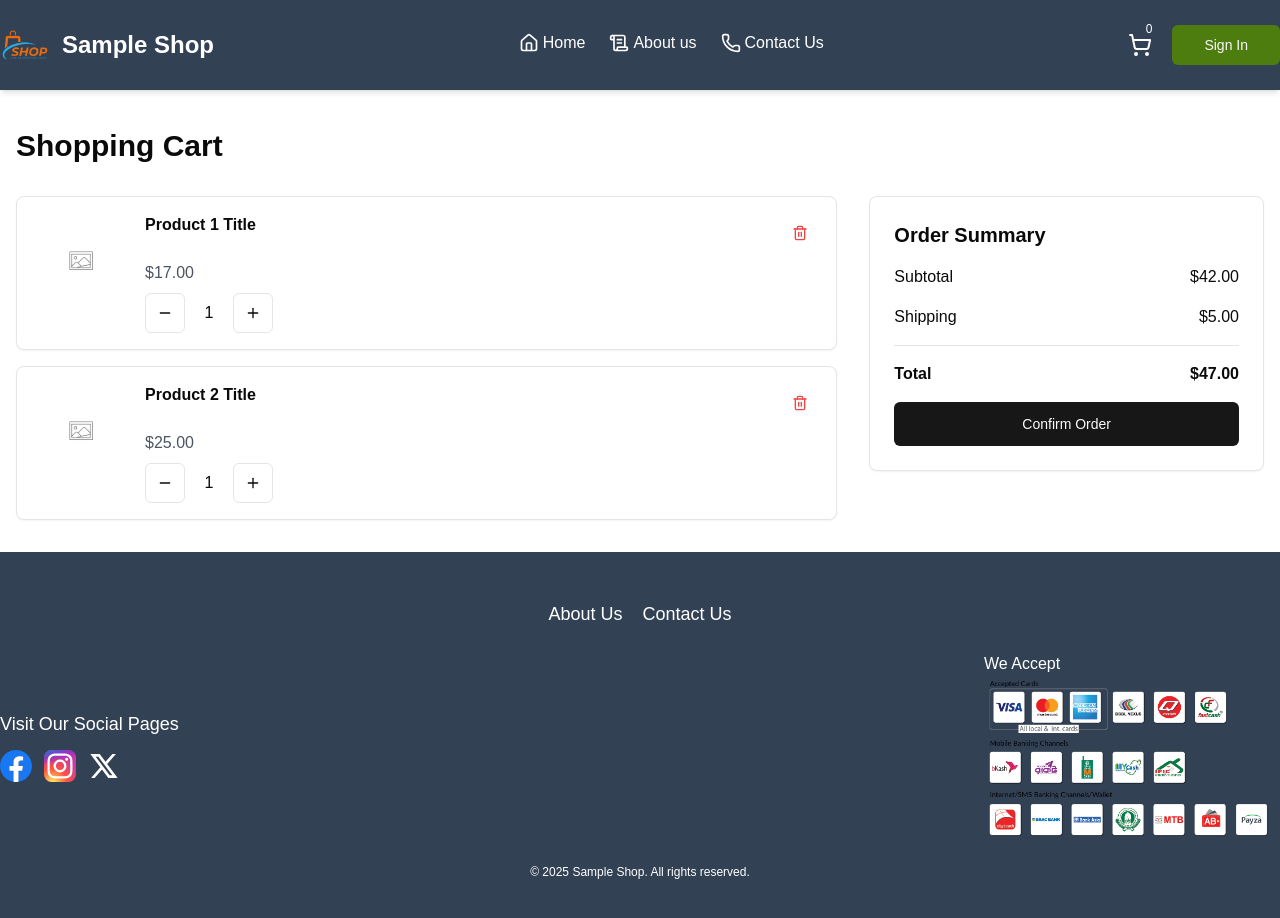
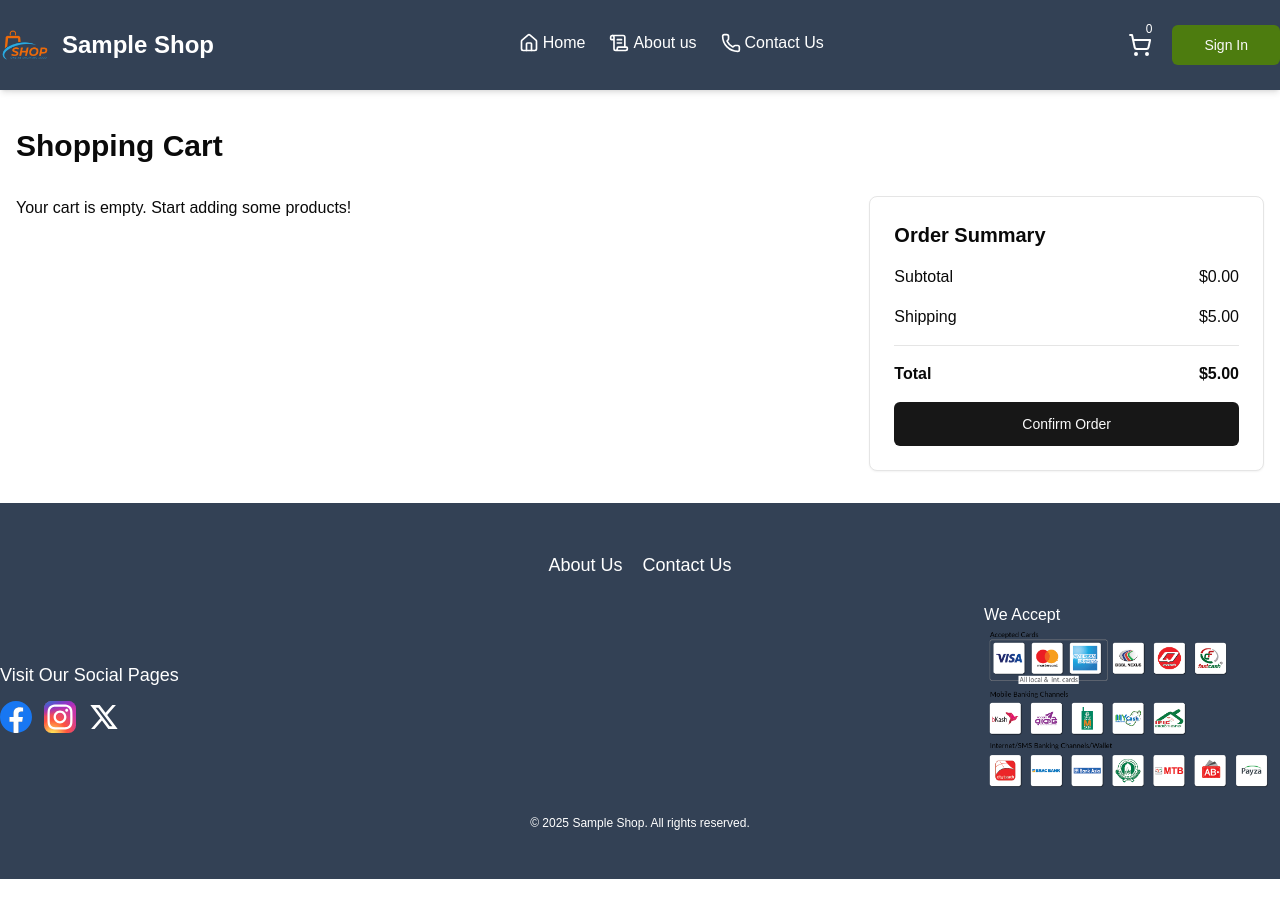
Before and after one commit to rafsun-riad/sample-shop, a Next.js app: page /cart in a window 1280 px wide. Shown: the top 918 px of the page. After the commit the page ends 879 px from the top, so only its background shows below. Built offline with nearby package versions, Linux system fonts and the light colour scheme.

Commit message:
added product edit delete and cart functionality

```diff
--- /dev/null
+++ b/app/_components/AddToCartButton.tsx
@@ -0,0 +1,15 @@
+"use client";
+
+import { Button } from "@/components/ui/button";
+import { useCartStore } from "@/store";
+
+function AddToCartButton({ product }) {
+  const addToCart = useCartStore((state) => state.addToCart);
+  return (
+    <Button size="lg" onClick={() => addToCart({ ...product, quantity: 1 })}>
+      Add To Cart
+    </Button>
+  );
+}
+
+export default AddToCartButton;
--- /dev/null
+++ b/app/_components/DeleteButton.tsx
@@ -0,0 +1,21 @@
+"use client";
+
+import { Button } from "@/components/ui/button";
+import { deleteProduct } from "../_service/apiService";
+import { useRouter } from "next/navigation";
+
+function DeleteButton({ id }) {
+  const router = useRouter();
+  async function handleDelete() {
+    const message = await deleteProduct(id);
+    alert(message);
+    router.push("/");
+  }
+  return (
+    <Button variant="destructive" size="lg" onClick={handleDelete}>
+      Delete Product
+    </Button>
+  );
+}
+
+export default DeleteButton;
--- a/app/_components/header.tsx
+++ b/app/_components/header.tsx
@@ -10,10 +10,11 @@ import {
 import { cn } from "@/lib/utils";
 import Image from "next/image";
 import Link from "next/link";
-import { useUserStore } from "@/store";
+import { useCartStore, useUserStore } from "@/store";
 
 function Header() {
   const { user } = useUserStore((state) => state);
+  const cart = useCartStore((state) => state.cart);
   return (
     <div className=" bg-slate-700 min-w-full py-5 fixed top-0 z-50 shadow-md">
       <div className="flex items-center container mx-auto justify-between">
@@ -59,7 +60,9 @@ function Header() {
           <div>
             <Link href="/cart" className="flex items-center gap-1 relative">
               <ShoppingCart />
-              <span className=" absolute -top-3 right-0 text-xs">0</span>
+              <span className=" absolute -top-3 right-0 text-xs">
+                {cart.length}
+              </span>
             </Link>
           </div>
           <div>
--- a/app/_service/apiService.ts
+++ b/app/_service/apiService.ts
@@ -39,7 +39,6 @@ export async function getProduct(id) {
 }
 
 export async function createProduct(data) {
-  console.log(data);
   try {
     const response = await axios.post(`${BASE_URL}/api/product`, data, {
       headers: { "Content-Type": "application/json" },
@@ -49,3 +48,23 @@ export async function createProduct(data) {
     throw new Error(`Failed to create product: ${error.message}`);
   }
 }
+
+export async function updateProduct(id, data) {
+  try {
+    const response = await axios.put(`${BASE_URL}/api/product/${id}`, data, {
+      headers: { "Content-Type": "application/json" },
+    });
+    return response.data.product;
+  } catch (error) {
+    throw new Error(`Failed to update product: ${error.message}`);
+  }
+}
+
+export async function deleteProduct(id) {
+  try {
+    const response = await axios.delete(`${BASE_URL}/api/product/${id}`);
+    return response.data;
+  } catch (error) {
+    throw new Error(`Failed to delete product: ${error.message}`);
+  }
+}
--- a/app/cart/page.tsx
+++ b/app/cart/page.tsx
@@ -1,69 +1,58 @@
 "use client";
 
-import { useState } from "react";
 import Image from "next/image";
 import { Minus, Plus, Trash2 } from "lucide-react";
 import { Button } from "@/components/ui/button";
 import { Card, CardContent } from "@/components/ui/card";
 import { Separator } from "@/components/ui/separator";
-
-type CartItem = {
-  id: number;
-  name: string;
-  price: number;
-  quantity: number;
-  image: string;
-};
+import { useCartStore } from "@/store";
+import { useRouter } from "next/navigation";
 
 function CartPage() {
-  const [cartItems, setCartItems] = useState<CartItem[]>([
-    {
-      id: 1,
-      name: "Product 1 Title",
-      price: 17.0,
-      quantity: 1,
-      image: "/placeholder-image.jpg",
-    },
-    {
-      id: 2,
-      name: "Product 2 Title",
-      price: 25.0,
-      quantity: 1,
-      image: "/placeholder-image.jpg",
-    },
-  ]);
+  const router = useRouter();
+  const {
+    cart,
+    removeFromCart,
+    increaseQuantity,
+    decreaseQuantity,
+    clearCart,
+  } = useCartStore((state) => state);
 
-  const subtotal = cartItems.reduce(
+  const subtotal = cart.reduce(
     (total, item) => total + item.price * item.quantity,
     0
   );
   const shipping = 5.0;
   const total = subtotal + shipping;
 
-  const updateQuantity = (id: number, newQuantity: number) => {
-    if (newQuantity < 1) return;
-    setCartItems((items) =>
-      items.map((item) =>
-        item.id === id ? { ...item, quantity: newQuantity } : item
-      )
-    );
-  };
+  function removeItem(id) {
+    removeFromCart(id);
+  }
 
-  const removeItem = (id: number) => {
-    setCartItems((items) => items.filter((item) => item.id !== id));
-  };
+  function handleConfirmOrder() {
+    if (cart.length === 0) {
+      alert("No items in the cart to confirm order.");
+      return;
+    }
+    alert("Order confirmed! Your order will be processed shortly.");
+    clearCart();
+    router.push("/");
+  }
   return (
     <div className="container mx-auto px-4 py-8">
       <h1 className="text-3xl font-bold mb-8">Shopping Cart</h1>
 
       <div className="grid lg:grid-cols-3 gap-8">
         <div className="lg:col-span-2 space-y-4">
-          {cartItems.map((item) => (
+          {cart.length === 0 ? (
+            <p>Your cart is empty. Start adding some products!</p>
+          ) : (
+            cart.map((item) => (
               <Card key={item.id}>
                 <CardContent className="flex gap-4 p-4">
                   <div className="relative w-24 h-24">
                     <Image
-                    src={item.image}
+                      src={`/placeholder-image.jpg`}
                       alt={item.name}
                       fill
                       className="object-cover rounded"
@@ -89,7 +78,7 @@ function CartPage() {
                       <Button
                         variant="outline"
                         size="icon"
-                      onClick={() => updateQuantity(item.id, item.quantity - 1)}
+                        onClick={() => decreaseQuantity(item.id)}
                       >
                         <Minus className="h-4 w-4" />
                       </Button>
@@ -97,7 +86,7 @@ function CartPage() {
                       <Button
                         variant="outline"
                         size="icon"
-                      onClick={() => updateQuantity(item.id, item.quantity + 1)}
+                        onClick={() => increaseQuantity(item.id)}
                       >
                         <Plus className="h-4 w-4" />
                       </Button>
@@ -105,7 +94,8 @@ function CartPage() {
                   </div>
                 </CardContent>
               </Card>
-          ))}
+            ))
+          )}
         </div>
 
         <div>
@@ -131,7 +121,11 @@ function CartPage() {
                   <span>${total.toFixed(2)}</span>
                 </div>
 
-                <Button className="w-full" size="lg">
+                <Button
+                  className="w-full"
+                  size="lg"
+                  onClick={handleConfirmOrder}
+                >
                   Confirm Order
                 </Button>
               </div>
--- a/app/product/[id]/page.tsx
+++ b/app/product/[id]/page.tsx
@@ -3,10 +3,14 @@ import { Button } from "@/components/ui/button";
 import { Card, CardContent } from "@/components/ui/card";
 import { cn } from "@/lib/utils";
 import { getProduct } from "@/app/_service/apiService";
+import Link from "next/link";
+import DeleteButton from "@/app/_components/DeleteButton";
+import AddToCartButton from "@/app/_components/AddToCartButton";
 
 async function ProductDetails({ params }) {
   const { id } = await params;
   const product = await getProduct(id);
+
   return (
     <div className="container mx-auto px-4 py-8">
       <div className="grid md:grid-cols-2 gap-8">
@@ -34,13 +38,13 @@ async function ProductDetails({ params }) {
           </div>
 
           <p className="text-gray-600">{product.description}</p>
+          <AddToCartButton product={product} />
 
-          <Button
-            className={cn("w-full md:w-auto px-8 hover:bg-gray-700")}
-            size="lg"
-          >
-            ADD TO CART
+          <Button className={cn(" mx-3")} size="lg" asChild variant="outline">
+            <Link href={`/product/edit/${id}`}>Edit Product</Link>
           </Button>
+
+          <DeleteButton id={id} />
         </div>
       </div>
     </div>
--- /dev/null
+++ b/app/product/edit/[id]/page.tsx
@@ -0,0 +1,136 @@
+"use client";
+
+import { useState, useEffect } from "react";
+import { Button } from "@/components/ui/button";
+import { Input } from "@/components/ui/input";
+import { Textarea } from "@/components/ui/textarea";
+import { Label } from "@/components/ui/label";
+// import { useUserStore } from "@/store";
+import { useRouter, useParams } from "next/navigation";
+import { updateProduct, getProduct } from "@/app/_service/apiService";
+
+export default function ProductEditPage() {
+  const [user, setUser] = useState("");
+  const [productName, setProductName] = useState("");
+  const [productDescription, setProductDescription] = useState("");
+  const [price, setPrice] = useState(0);
+  const [quantity, setQuantity] = useState(0);
+  const params = useParams();
+  const { id } = params;
+  const router = useRouter();
+  const [image, setImage] = useState<File | null>(null);
+
+  useEffect(() => {
+    async function getProductById(id) {
+      const product = await getProduct(id);
+      setUser(product.userId);
+      setProductName(product.name);
+      setProductDescription(product.description);
+      setPrice(product.price);
+      setQuantity(product.quantity);
+    }
+    getProductById(id);
+  }, [id]);
+
+  function handleImageChange(e: React.ChangeEvent<HTMLInputElement>) {
+    if (e.target.files && e.target.files[0]) {
+      setImage(e.target.files[0]);
+    }
+  }
+
+  async function handleSubmit(e: React.FormEvent<HTMLFormElement>) {
+    e.preventDefault();
+    const formData = new FormData(e.currentTarget);
+    formData.append("image", image || "");
+
+    const product = await updateProduct(id, {
+      userId: user,
+      name: formData.get("name"),
+      description: formData.get("description"),
+      price: Number(formData.get("price")),
+      quantity: Number(formData.get("quantity")),
+    });
+    router.push(`/product/${id}`);
+  }
+
+  return (
+    <form
+      onSubmit={handleSubmit}
+      className="space-y-6 max-w-2xl mx-auto p-6 bg-white rounded-lg shadow my-10"
+    >
+      <h1 className="text-2xl font-bold mb-6">Edit Product</h1>
+
+      <div className="space-y-2">
+        <Label htmlFor="name">Product Name</Label>
+        <Input
+          id="name"
+          name="name"
+          value={productName}
+          onChange={(e) => setProductName(e.target.value)}
+        />
+      </div>
+
+      <div className="space-y-2">
+        <Label htmlFor="description">Description</Label>
+        <Textarea
+          id="description"
+          name="description"
+          value={productDescription}
+          onChange={(e) => setProductDescription(e.target.value)}
+        />
+      </div>
+
+      <div className="grid grid-cols-1 md:grid-cols-2 gap-4">
+        <div className="space-y-2">
+          <Label htmlFor="price">Price</Label>
+          <Input
+            id="price"
+            name="price"
+            type="number"
+            step="0.01"
+            value={price}
+            onChange={(e) => setPrice(+e.target.value)}
+          />
+        </div>
+        <div className="space-y-2">
+          <Label htmlFor="quantity">Quantity</Label>
+          <Input
+            id="quantity"
+            name="quantity"
+            type="number"
+            value={quantity}
+            onChange={(e) => setQuantity(+e.target.value)}
+          />
+        </div>
+      </div>
+
+      <div className="space-y-2">
+        <Label htmlFor="productImage">Product Image (Optional)</Label>
+        <Input
+          id="productImage"
+          name="productImage"
+          type="file"
+          accept="image/*"
+          onChange={handleImageChange}
+          className="block w-full text-sm text-gray-500 "
+        />
+        {image && (
+          <div className="mt-2">
+            <p className="text-sm text-muted-foreground">
+              Selected image: {image.name}
+            </p>
+            <img
+              src={URL.createObjectURL(image)}
+              alt="Selected product"
+              className="mt-2 w-32 h-32 object-cover rounded"
+            />
+          </div>
+        )}
+      </div>
+
+      <Button type="submit" className="w-full">
+        Create Product
+      </Button>
+    </form>
+  );
+}
--- a/app/register/page.tsx
+++ b/app/register/page.tsx
@@ -27,7 +27,12 @@ export default function SignUpForm() {
 
   async function handleSubmit(e: React.FormEvent) {
     e.preventDefault();
-    if (password !== confirmPassword) return;
+    if (password !== confirmPassword) {
+      alert(
+        "Passwords do not match! Password and Confirm Password must be the same"
+      );
+      return;
+    }
     const userData = await register({ fullName, email, password });
     userLogin(userData);
     if (userData?.name) router.push("/");
--- a/store.ts
+++ b/store.ts
@@ -7,3 +7,55 @@ export const useUserStore = create((set) => ({
     set({ user: data });
   },
 }));
+
+export const useCartStore = create((set) => ({
+  cart: [],
+  addToCart: (item) =>
+    set((state) => {
+      const foundItem = state.cart.find((cartItem) => cartItem.id === item.id);
+      if (foundItem) {
+        return { cart: [...state.cart] };
+      }
+      return {
+        cart: [...state.cart, item],
+      };
+    }),
+  increaseQuantity: (id) =>
+    set((state) => {
+      const foundItem = state.cart.find((cartItem) => cartItem.id === id);
+      if (foundItem) {
+        return {
+          cart: [
+            ...state.cart.map((item) =>
+              item.id === id ? { ...item, quantity: item.quantity + 1 } : item
+            ),
+          ],
+        };
+      }
+      return { cart: [...state.cart] };
+    }),
+  decreaseQuantity: (id) =>
+    set((state) => {
+      const foundItem = state.cart.find((cartItem) => cartItem.id === id);
+      if (foundItem) {
+        return {
+          cart: [
+            ...state.cart.map((item) =>
+              item.id === id
+                ? {
+                    ...item,
+                    quantity: item.quantity < 1 ? 1 : item.quantity - 1,
+                  }
+                : item
+            ),
+          ],
+        };
+      }
+      return { cart: [...state.cart] };
+    }),
+  removeFromCart: (id) =>
+    set((state) => ({
+      cart: state.cart.filter((item) => item.id !== id),
+    })),
+  clearCart: () => set({ cart: [] }),
+}));
```
Also changed, not shown: 1 other file (tests, documents, lock files or other folders). Lines whose indentation alone changed are shown as unchanged.
